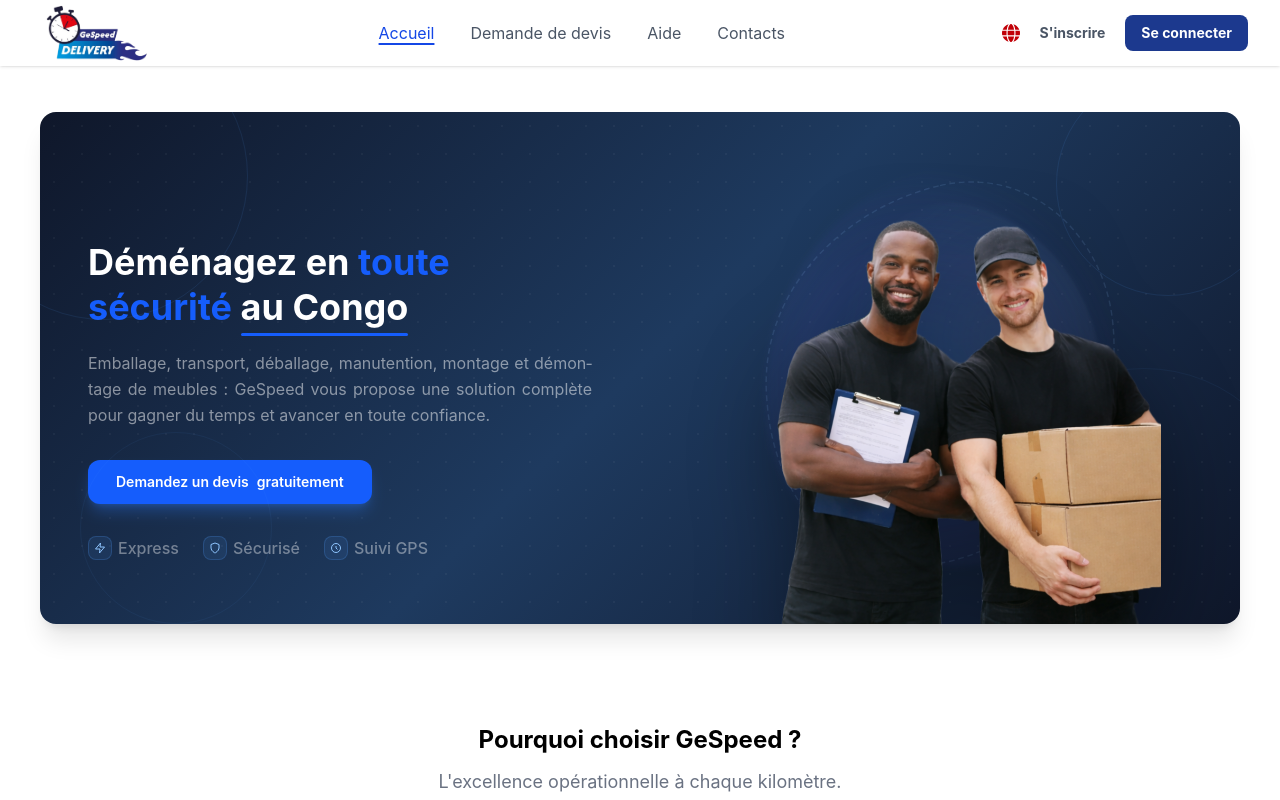
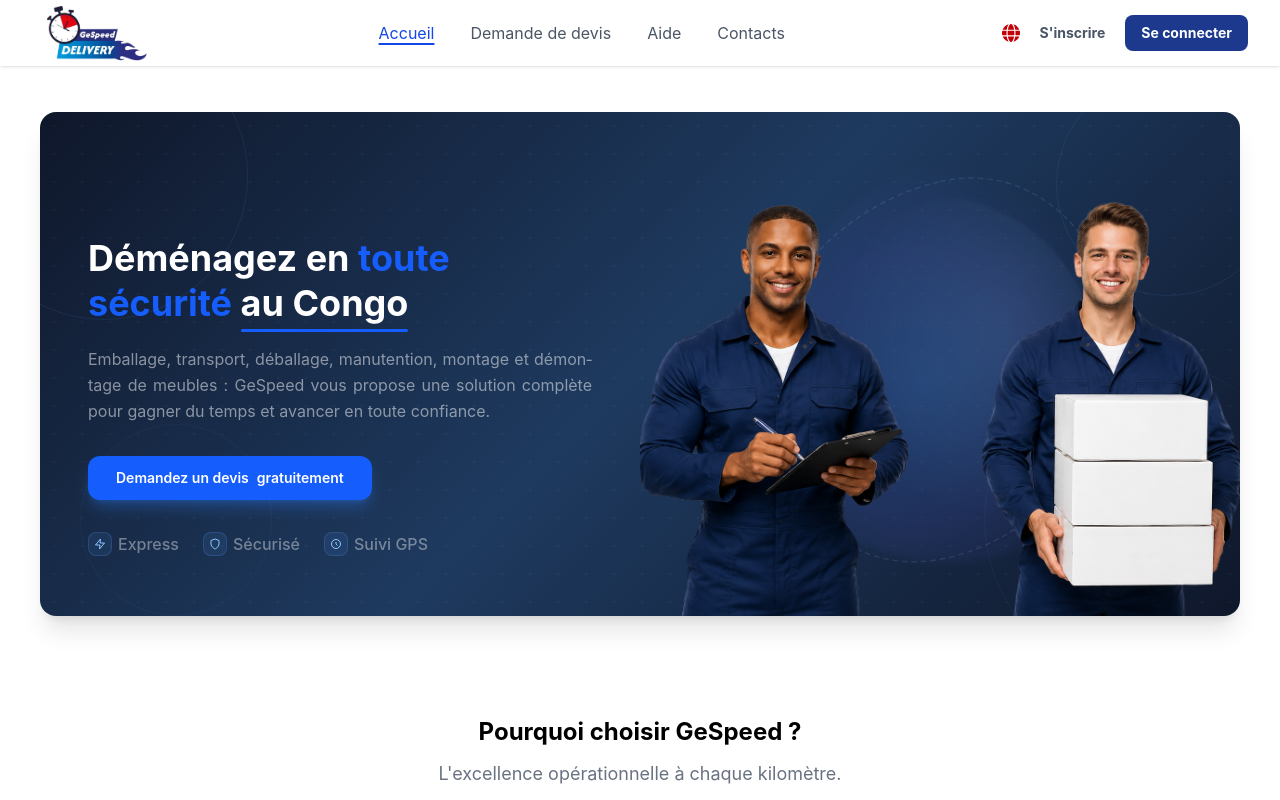
Before and after one commit to so914/Gespeed, a React (Vite) app: page / in a window 1280 px wide. Shown: the top 800 px of the page. Built offline with nearby package versions, Linux system fonts and the light colour scheme.

Commit message:
change image hero section , color of the 2 rings

```diff
--- a/src/components/Hero.jsx
+++ b/src/components/Hero.jsx
@@ -130,15 +130,14 @@ export default function Hero() {
 
 
           <img
-            src="hero.png"
+            src="hero.webp"
             alt="livreur GeSpeed"
             style={{
               zIndex: 3,
               objectFit: "contain",
-              filter: "drop-shadow(0 28px 44px rgba(0,0,0,0.40))",
               transition: "transform 0.5s cubic-bezier(0.175, 0.885, 0.32, 1.275)",
             }}
-            className="hover:scale-[1.04]  translate-y-10 h-full cursor-pointer min-w-3xl"
+            className="hover:scale-[1.04]  translate-y-10 h-full cursor-pointer min-w-2xl"
           />
         </div>
       </div>
@@ -179,9 +178,9 @@ export default function Hero() {
 
           <div className="relative z-10 flex items-end justify-center" style={{ minHeight: "300px" }}>
             <img
-              src="hero.png"
+              src="hero.webp"
               alt="livreur GeSpeed"
-              className="min-w-lg"
+              className=""
               style={{
                 minHeight: "300px",
                 objectFit: "contain",
```
Also changed, not shown: public/hero.webp (added).
